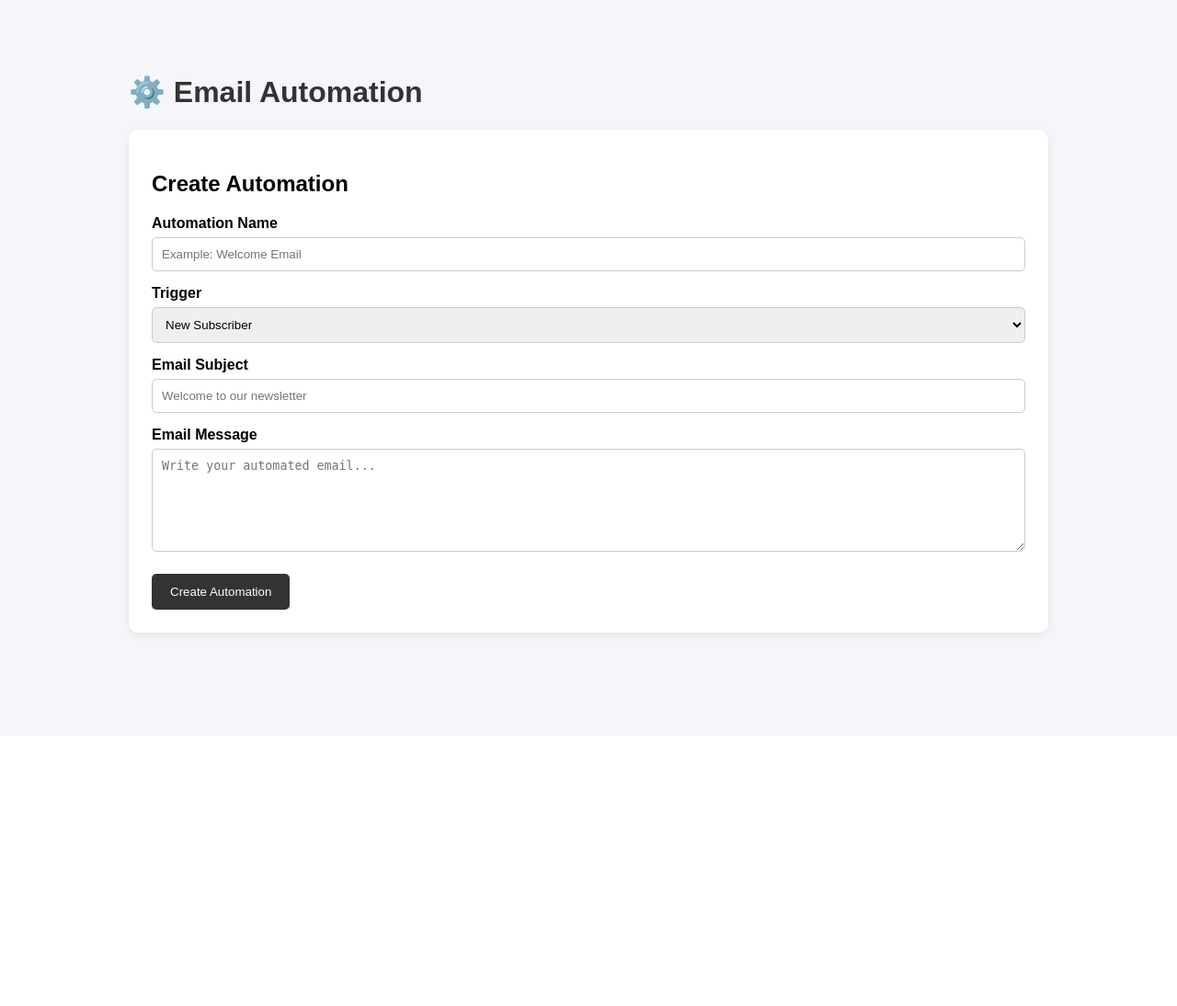
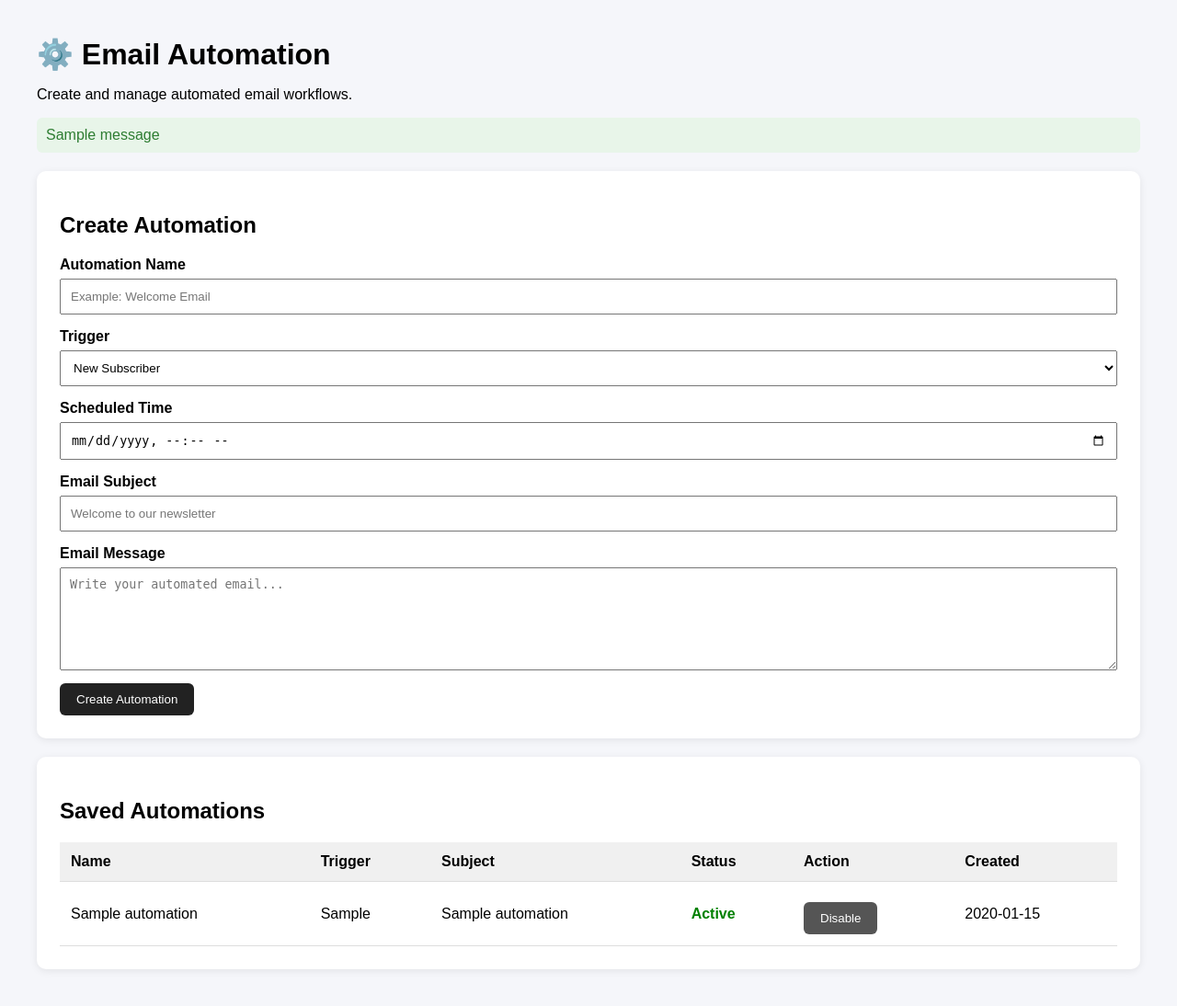
Before and after one commit to anushka2006-1503/Email-Marketing-Automation, a Flask app: page /automation/ in a window 1280 px wide. Shown: the whole page at 92% size. Before the commit the page ends 694 px from the top, so only its background shows below. Run offline with Flask 3, Linux system fonts and the light colour scheme; tables that the repository leaves empty hold one stand-in row (values such as "Sample post"); one stand-in notice (Sample message) is shown.

Commit message:
Complete email automation features

```diff
--- a/app.py
+++ b/app.py
@@ -11,6 +11,8 @@ from routes.templates import templates_bp
 from routes.automation import automation_bp
 from routes.tracking import tracking_bp
 from routes.reports import reports_bp
+
+
 def create_app():
     app = Flask(__name__)
     app.config.from_object(Config)
@@ -24,11 +26,14 @@ def create_app():
     app.register_blueprint(automation_bp)
     app.register_blueprint(tracking_bp)
     app.register_blueprint(reports_bp)
+
     @app.before_request
     def run_scheduler():
         if request.endpoint == "static":
             return
+
         models.process_due_campaigns()
+        models.process_scheduled_automations()
 
     @app.context_processor
     def inject_helpers():
--- a/routes/automation.py
+++ b/routes/automation.py
@@ -1,8 +1,117 @@
-from flask import Blueprint, render_template
+from flask import Blueprint, render_template, request, redirect, url_for, flash
+import sqlite3
+from flask import current_app
 
 automation_bp = Blueprint("automation", __name__, url_prefix="/automation")
 
 
-@automation_bp.route("/")
+def get_db():
+    db = sqlite3.connect(current_app.config["DATABASE_PATH"])
+    db.row_factory = sqlite3.Row
+    return db
+
+
+def ensure_schedule_columns(db):
+    """Add scheduling columns if they do not already exist."""
+    columns = db.execute("PRAGMA table_info(automations)").fetchall()
+    column_names = [column["name"] for column in columns]
+
+    if "scheduled_time" not in column_names:
+        db.execute(
+            "ALTER TABLE automations ADD COLUMN scheduled_time TEXT"
+        )
+
+    if "last_run_at" not in column_names:
+        db.execute(
+            "ALTER TABLE automations ADD COLUMN last_run_at TEXT"
+        )
+
+    db.commit()
+
+
+@automation_bp.route("/", methods=["GET", "POST"])
 def automation():
-    return render_template("automation.html")
+    db = get_db()
+
+    ensure_schedule_columns(db)
+
+    if request.method == "POST":
+        name = request.form.get("name", "").strip()
+        trigger_type = request.form.get("trigger_type", "").strip()
+        scheduled_time = request.form.get("scheduled_time", "").strip()
+        subject = request.form.get("subject", "").strip()
+        message = request.form.get("message", "").strip()
+
+        if not name or not subject or not message:
+            db.close()
+            flash("Please fill in all required fields.", "danger")
+            return redirect(url_for("automation.automation"))
+
+        db.execute(
+            """
+            INSERT INTO automations
+            (name, trigger_type, subject, message, active, created_at,
+             scheduled_time, last_run_at)
+            VALUES (?, ?, ?, ?, 1, datetime('now'), ?, NULL)
+            """,
+            (
+                name,
+                trigger_type,
+                subject,
+                message,
+                scheduled_time if trigger_type == "Scheduled Time" else None,
+            ),
+        )
+
+        db.commit()
+        db.close()
+
+        flash("Automation created successfully!", "success")
+        return redirect(url_for("automation.automation"))
+
+    automations = db.execute(
+        """
+        SELECT id, name, trigger_type, subject, message,
+               active, created_at, scheduled_time, last_run_at
+        FROM automations
+        ORDER BY id DESC
+        """
+    ).fetchall()
+
+    db.close()
+
+    return render_template(
+        "automation.html",
+        automations=automations
+    )
+
+
+@automation_bp.route("/<int:automation_id>/toggle", methods=["POST"])
+def toggle_automation(automation_id):
+    db = get_db()
+
+    automation = db.execute(
+        "SELECT active FROM automations WHERE id = ?",
+        (automation_id,)
+    ).fetchone()
+
+    if automation:
+        new_status = 0 if automation["active"] else 1
+
+        db.execute(
+            "UPDATE automations SET active = ? WHERE id = ?",
+            (new_status, automation_id)
+        )
+
+        db.commit()
+
+        if new_status:
+            flash("Automation enabled.", "success")
+        else:
+            flash("Automation disabled.", "success")
+    else:
+        flash("Automation not found.", "danger")
+
+    db.close()
+
+    return redirect(url_for("automation.automation"))
--- a/templates/automation.html
+++ b/templates/automation.html
@@ -3,26 +3,20 @@
 <head>
     <meta charset="UTF-8">
     <meta name="viewport" content="width=device-width, initial-scale=1.0">
-    <title>Automation</title>
+    <title>Email Automation</title>
 
     <style>
         body {
             font-family: Arial, sans-serif;
-            margin: 0;
+            margin: 40px;
             background: #f5f6fa;
         }
 
-        .container {
-            max-width: 1000px;
-            margin: 40px auto;
-            padding: 20px;
+        h1 {
+            margin-bottom: 10px;
         }
 
-        h1 {
-            color: #333;
-        }
-
-        .card {
+        .form-box, .automation-box {
             background: white;
             padding: 25px;
             margin-top: 20px;
@@ -40,56 +34,193 @@
             width: 100%;
             padding: 10px;
             margin-top: 6px;
-            border: 1px solid #ccc;
-            border-radius: 5px;
             box-sizing: border-box;
         }
 
         button {
-            margin-top: 20px;
-            padding: 12px 20px;
+            margin-top: 10px;
+            padding: 10px 18px;
             border: none;
-            border-radius: 5px;
-            background: #333;
-            color: white;
+            border-radius: 6px;
             cursor: pointer;
         }
 
-        button:hover {
+        .create-btn {
+            background: #222;
+            color: white;
+        }
+
+        .toggle-btn {
             background: #555;
+            color: white;
+        }
+
+        table {
+            width: 100%;
+            border-collapse: collapse;
+            margin-top: 20px;
+        }
+
+        th, td {
+            padding: 12px;
+            border-bottom: 1px solid #ddd;
+            text-align: left;
+        }
+
+        th {
+            background: #f0f0f0;
+        }
+
+        .active {
+            color: green;
+            font-weight: bold;
+        }
+
+        .inactive {
+            color: red;
+            font-weight: bold;
+        }
+
+        .message {
+            padding: 10px;
+            margin-top: 15px;
+            background: #e8f5e9;
+            color: #2e7d32;
+            border-radius: 6px;
         }
     </style>
 </head>
 
 <body>
 
-<div class="container">
+    <h1>⚙️ Email Automation</h1>
+    <p>Create and manage automated email workflows.</p>
 
-    <h1>⚙️ Email Automation</h1>
+    {% with messages = get_flashed_messages() %}
+        {% if messages %}
+            {% for message in messages %}
+                <div class="message">{{ message }}</div>
+            {% endfor %}
+        {% endif %}
+    {% endwith %}
 
-    <div class="card">
+    <div class="form-box">
 
         <h2>Create Automation</h2>
 
+        <form method="POST" action="{{ url_for('automation.automation') }}">
+
             <label>Automation Name</label>
-        <input type="text" placeholder="Example: Welcome Email">
+            <input
+                type="text"
+                name="name"
+                placeholder="Example: Welcome Email"
+                required
+            >
 
             <label>Trigger</label>
-        <select>
-            <option>New Subscriber</option>
-            <option>Campaign Sent</option>
-            <option>Scheduled Time</option>
+            <select name="trigger_type">
+                <option value="New Subscriber">New Subscriber</option>
+                <option value="Campaign Sent">Campaign Sent</option>
+                <option value="Scheduled Time">Scheduled Time</option>
             </select>
 
+            <label>Scheduled Time</label>
+            <input type="datetime-local" name="schedule_time">
+
             <label>Email Subject</label>
-        <input type="text" placeholder="Welcome to our newsletter">
+            <input
+                type="text"
+                name="subject"
+                placeholder="Welcome to our newsletter"
+                required
+            >
 
             <label>Email Message</label>
-        <textarea rows="6" placeholder="Write your automated email..."></textarea>
+            <textarea
+                name="message"
+                rows="6"
+                placeholder="Write your automated email..."
+                required
+            ></textarea>
 
-        <button>Create Automation</button>
+            <button type="submit" class="create-btn">
+                Create Automation
+            </button>
+
+        </form>
 
     </div>
+
+    <div class="automation-box">
+
+        <h2>Saved Automations</h2>
+
+        {% if automations %}
+
+        <table>
+
+            <thead>
+                <tr>
+                    <th>Name</th>
+                    <th>Trigger</th>
+                    <th>Subject</th>
+                    <th>Status</th>
+                    <th>Action</th>
+                    <th>Created</th>
+                </tr>
+            </thead>
+
+            <tbody>
+
+                {% for automation in automations %}
+
+                <tr>
+
+                    <td>{{ automation["name"] }}</td>
+
+                    <td>{{ automation["trigger_type"] }}</td>
+
+                    <td>{{ automation["subject"] }}</td>
+
+                    <td>
+                        {% if automation["active"] %}
+                            <span class="active">Active</span>
+                        {% else %}
+                            <span class="inactive">Inactive</span>
+                        {% endif %}
+                    </td>
+
+                    <td>
+                        <form
+                            method="POST"
+                            action="{{ url_for('automation.toggle_automation', automation_id=automation['id']) }}"
+                        >
+                            <button type="submit" class="toggle-btn">
+                                {% if automation["active"] %}
+                                    Disable
+                                {% else %}
+                                    Enable
+                                {% endif %}
+                            </button>
+                        </form>
+                    </td>
+
+                    <td>{{ automation["created_at"] }}</td>
+
+                </tr>
+
+                {% endfor %}
+
+            </tbody>
+
+        </table>
+
+        {% else %}
+
+            <p>No automations created yet.</p>
+
+        {% endif %}
 
     </div>
 
```
Also changed, not shown: models.py (+125 -1 lines). Lines whose indentation alone changed are shown as unchanged.
